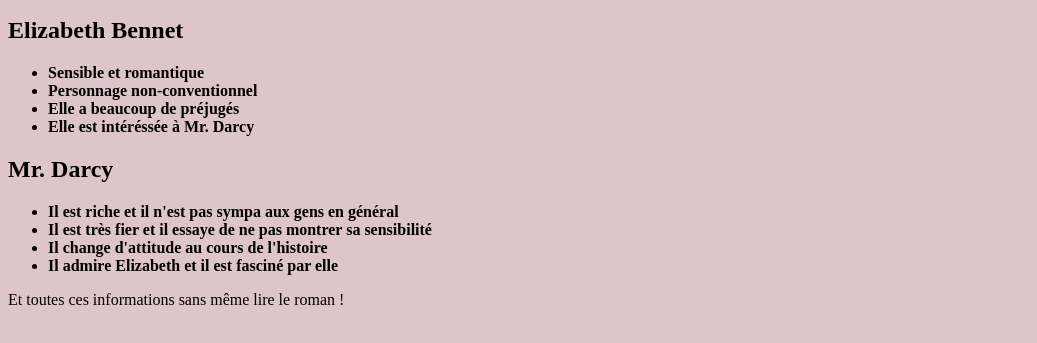
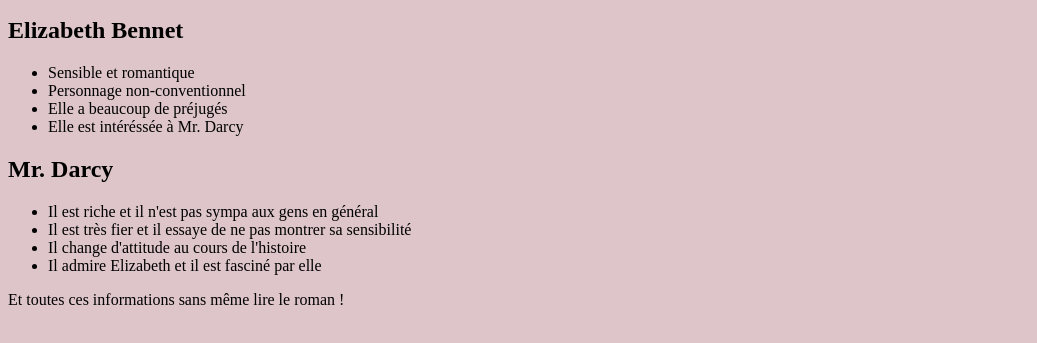
Before and after one commit to ErikaMaffei/TIC_Final_Maffei, a plain HTML site: page index.html in a window 1280 px wide. Shown: the part 405-748 px from the top of the page, without its empty margins (0-1037 px from the left). Drawn offline with Linux system fonts and the light colour scheme.

Commit message:
Update style.css

```diff
--- a/style.css
+++ b/style.css
@@ -1,3 +1,2 @@
 h1 {color:rgb(206, 12, 61);}
 body {background-color:rgb(221, 197, 201);}
-li {font-weight:bold;}
```
